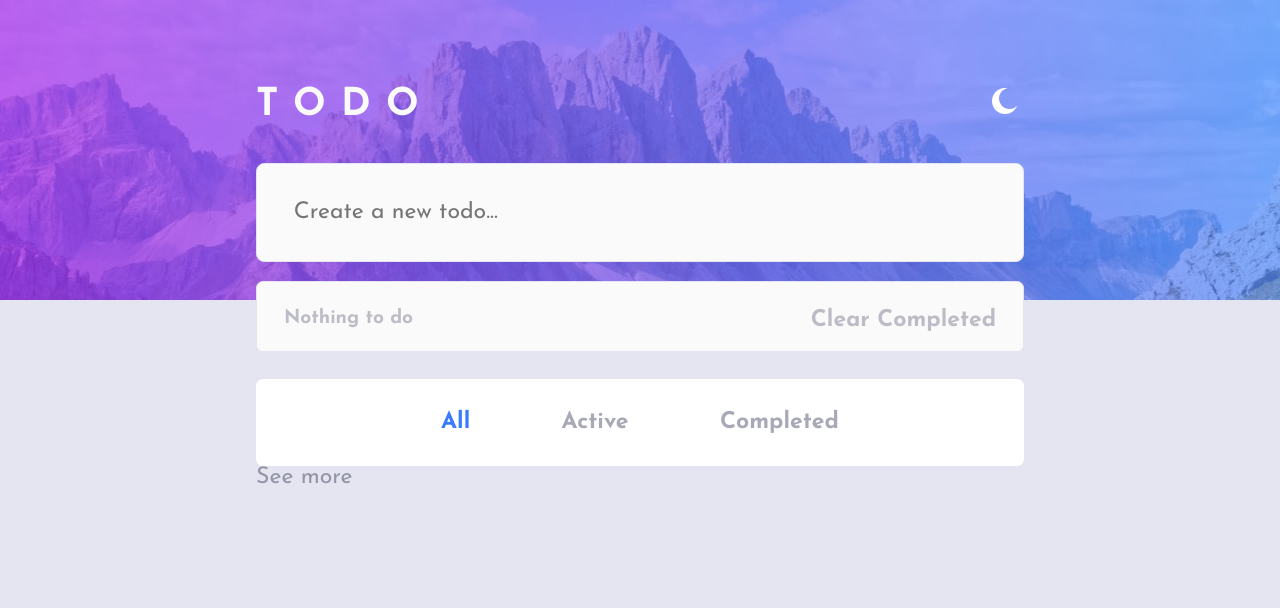
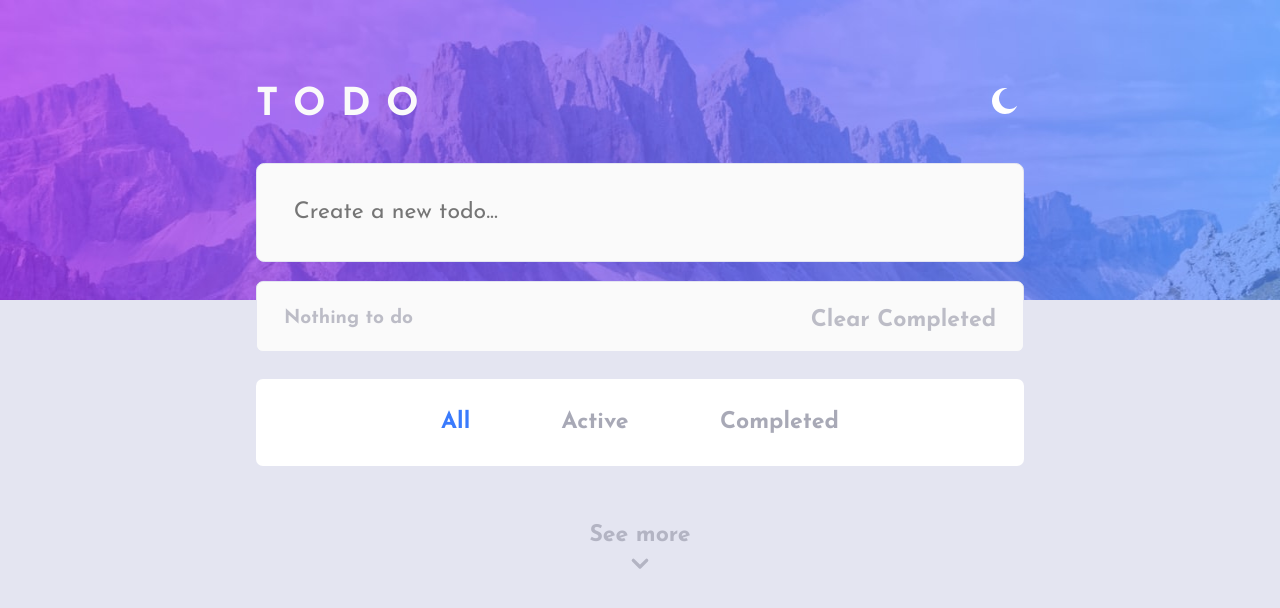
Before and after one commit to Adrydevmateo/todo-app-react, a React (Vite) app: page / in a window 1280 px wide. Shown: the top 608 px of the page. Built offline with nearby package versions, Linux system fonts and the light colour scheme.

Commit message:
Added see more and see less button

```diff
--- a/src/App.css
+++ b/src/App.css
@@ -13,6 +13,12 @@
 #btn-go-top svg,
 #btn-go-bottom svg {
  color: var(--Very-Light-Gray);
+}
+
+#btn-go-top.show-scroll-btn,
+#btn-go-bottom.show-scroll-btn {
+ opacity: 1;
+ pointer-events: initial;
 }
 
 .color-scheme-dark #btn-go-top svg,
@@ -127,12 +133,6 @@ main>.heading-box img {
  border: 1px solid var(--Very-Light-Grayish-Blue);
 }
 
-#btn-go-top.show-scroll-btn,
-#btn-go-bottom.show-scroll-btn {
- opacity: 1;
- pointer-events: initial;
-}
-
 .todo-list-item {
  border-bottom: 2px solid var(--Very-Light-Grayish-Blue);
  padding: .2em 1em;
@@ -211,7 +211,24 @@ main>.heading-box img {
  opacity: 1;
 }
 
-@media screen and (min-width: 300px) {}
+#show-whole-list-container {
+ padding: 1em;
+ margin-top: 2em;
+ display: grid;
+ place-content: center;
+}
+
+#show-whole-list-container button {
+ display: flex;
+ align-items: center;
+ flex-direction: column;
+ opacity: .6;
+ transition: opacity var(--primary-transition);
+}
+
+#show-whole-list-container button:hover {
+ opacity: 1;
+}
 
 @media screen and (min-width: 375px) {
 
--- a/src/App.tsx
+++ b/src/App.tsx
@@ -157,8 +157,12 @@ function App() {
      <button className={`${sortedBy === 'complete' ? 'active' : ''}`} type="button" onClick={() => HandleSortBy('complete')}><b>Completed</b></button>
     </div>
 
-    <div id='show-whole-list-container' className="show-whole-list">
-     <button type='button' onClick={() => ToggleShowWholeList()}>{seeMsg}</button>
+    <div id='show-whole-list-container'>
+     <button type='button' onClick={() => ToggleShowWholeList()}>
+      {showWholeList && <svg xmlns="http://www.w3.org/2000/svg" width="32" height="32" viewBox="0 0 24 24"><path fill="none" stroke="currentColor" stroke-linecap="round" stroke-linejoin="round" stroke-width="2.5" d="m17 14l-5-5m0 0l-5 5" /></svg>}
+      <b>{seeMsg}</b>
+      {!showWholeList && <svg xmlns="http://www.w3.org/2000/svg" width="32" height="32" viewBox="0 0 24 24"><path fill="none" stroke="currentColor" stroke-linecap="round" stroke-linejoin="round" stroke-width="2.5" d="m7 10l5 5m0 0l5-5" /></svg>}
+     </button>
     </div>
    </main>
    <button type='button' id='btn-go-top' className={showWholeList ? 'show-scroll-btn' : ''} onClick={() => Scroll({ to: 'top' })}>
```
